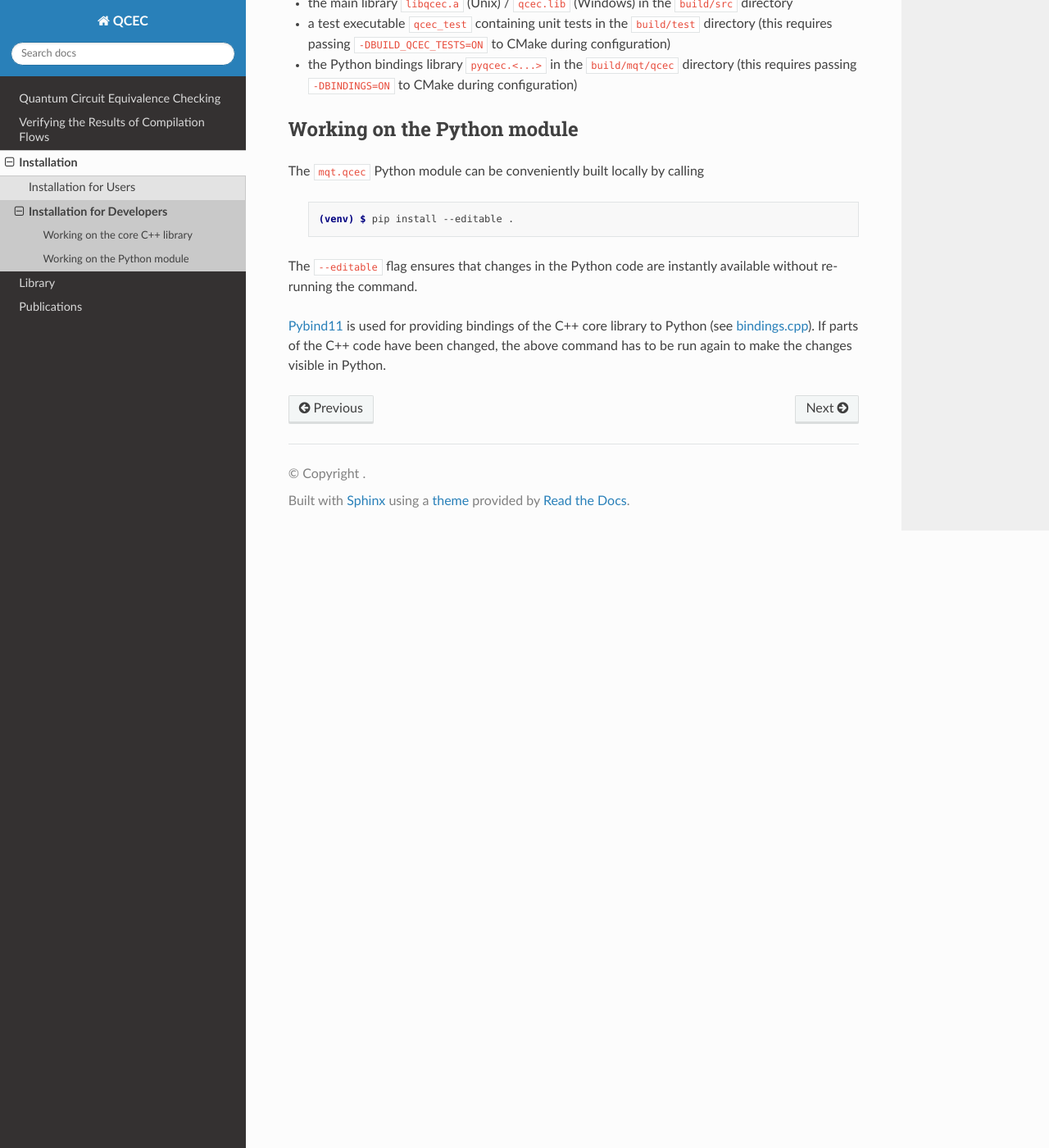
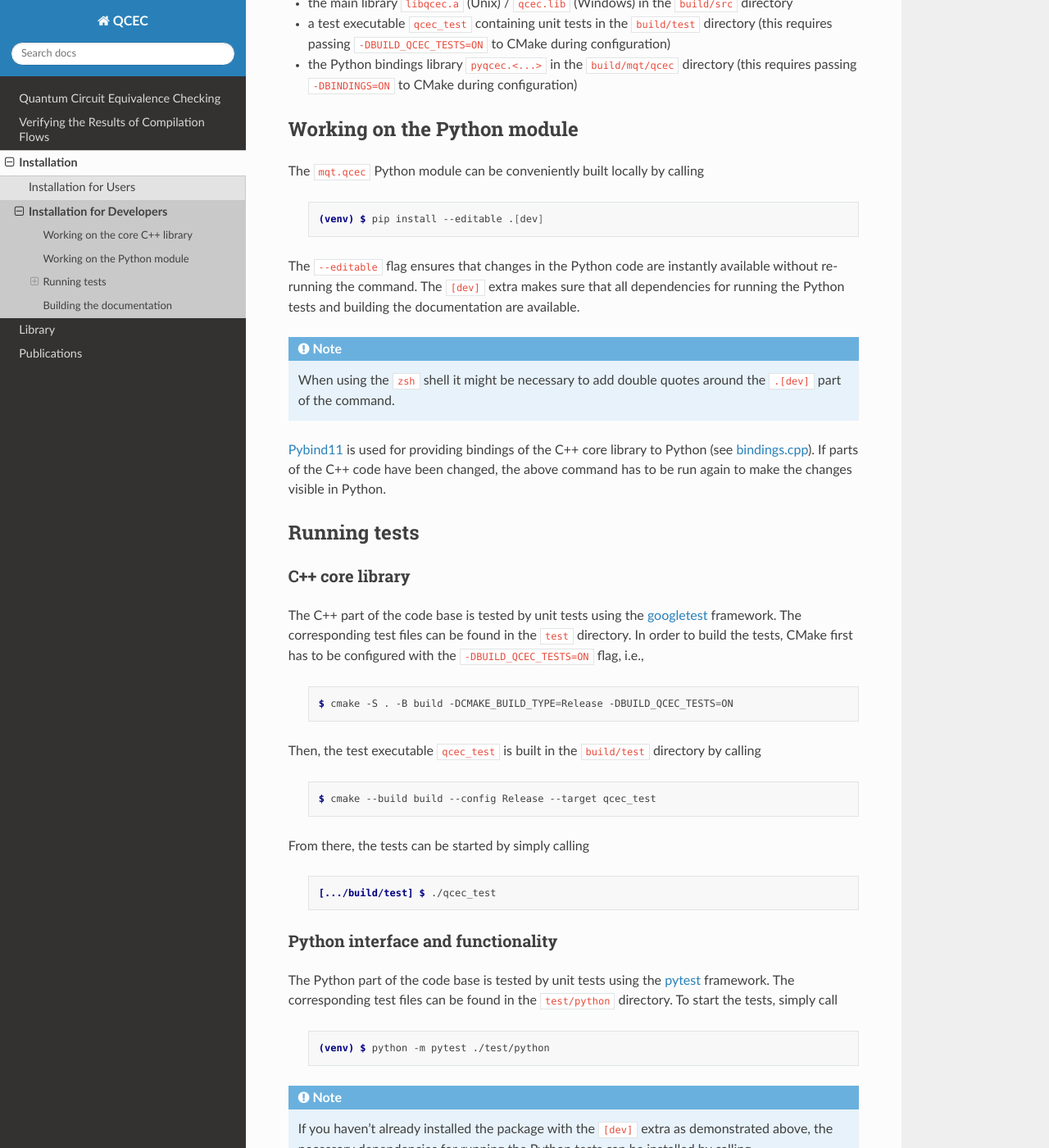
Before and after one commit to cda-tum/mqt-qcec, a Sphinx documentation site: the page built from docs/source/install/Developers.rst, in a window 1280 px wide and 1400 px high, scrolled down 1031 px. Shown: the whole window at 82% size. Built offline with Sphinx 7.4.7 and the Read the Docs theme 2.0.0, drawn with Linux system fonts in a browser that asks for light colours; the version number could not be read and is left out; some of the changed text lies outside the part shown.

Commit message:
📝 add some documentation on running tests and building documentation
Signed-off-by: Lukas Burgholzer <lukas.burgholzer@jku.at>

```diff
--- a/docs/source/install/Developers.rst
+++ b/docs/source/install/Developers.rst
@@ -47,9 +47,73 @@
 
     .. code-block:: console
 
-        (venv) $ pip install --editable .
+        (venv) $ pip install --editable .[dev]
 
-The :code:`--editable` flag ensures that changes in the Python code are instantly available without re-running the command.
+The :code:`--editable` flag ensures that changes in the Python code are instantly available without re-running the command. The :code:`[dev]` extra makes sure that all dependencies for running the Python tests and building the documentation are available.
 
-`Pybind11 <https://pybind11.readthedocs.io/>`_ is used for providing bindings of the C++ core library to Python (see `bindings.cpp <https://github.com/cda-tum/qcec/tree/master/mqt/qcec/bindings.cpp>`_).
+.. note::
+    When using the :code:`zsh` shell it might be necessary to add double quotes around the :code:`.[dev]` part of the command.
+
+`Pybind11 <https://pybind11.readthedocs.io/>`_ is used for providing bindings of the C++ core library to Python (see `bindings.cpp <https://github.com/cda-tum/qcec/tree/main/mqt/qcec/bindings.cpp>`_).
 If parts of the C++ code have been changed, the above command has to be run again to make the changes visible in Python.
+
+Running tests
+#############
+
+C++ core library
+----------------
+
+The C++ part of the code base is tested by unit tests using the `googletest <https://google.github.io/googletest/primer.html>`_ framework.
+The corresponding test files can be found in the :code:`test` directory. In order to build the tests, CMake first has to be configured with the :code:`-DBUILD_QCEC_TESTS=ON` flag, i.e.,
+
+    .. code-block:: console
+
+        $ cmake -S . -B build -DCMAKE_BUILD_TYPE=Release -DBUILD_QCEC_TESTS=ON
+
+Then, the test executable :code:`qcec_test` is built in the :code:`build/test` directory by calling
+
+    .. code-block:: console
+
+        $ cmake --build build --config Release --target qcec_test
+
+From there, the tests can be started by simply calling
+
+    .. code-block:: console
+
+        [.../build/test] $ ./qcec_test
+
+Python interface and functionality
+----------------------------------
+
+The Python part of the code base is tested by unit tests using the `pytest <https://docs.pytest.org/en/latest/>`_ framework.
+The corresponding test files can be found in the :code:`test/python` directory.
+To start the tests, simply call
+
+    .. code-block:: console
+
+        (venv) $ python -m pytest ./test/python
+
+.. note::
+    If you haven't already installed the package with the :code:`[dev]` extra as demonstrated above, the necessary dependencies for running the Python tests can be installed by calling
+
+        .. code-block:: console
+
+            (venv) $ pip install --editable .[test]
+
+Building the documentation
+##########################
+
+Building this documentation locally is as easy as calling
+
+    .. code-block:: console
+
+        (venv) [.../docs] $ make clean && make html
+
+The resulting HTML documentation (:code:`index.html`) can be found in the :code:`docs/build/html` directory.
+
+.. note::
+    If you haven't already installed the package with the :code:`[dev]` extra as demonstrated above, the necessary dependencies for building the documentation can be installed by calling
+
+        .. code-block:: console
+
+            (venv) $ pip install --editable .[docs]
```
